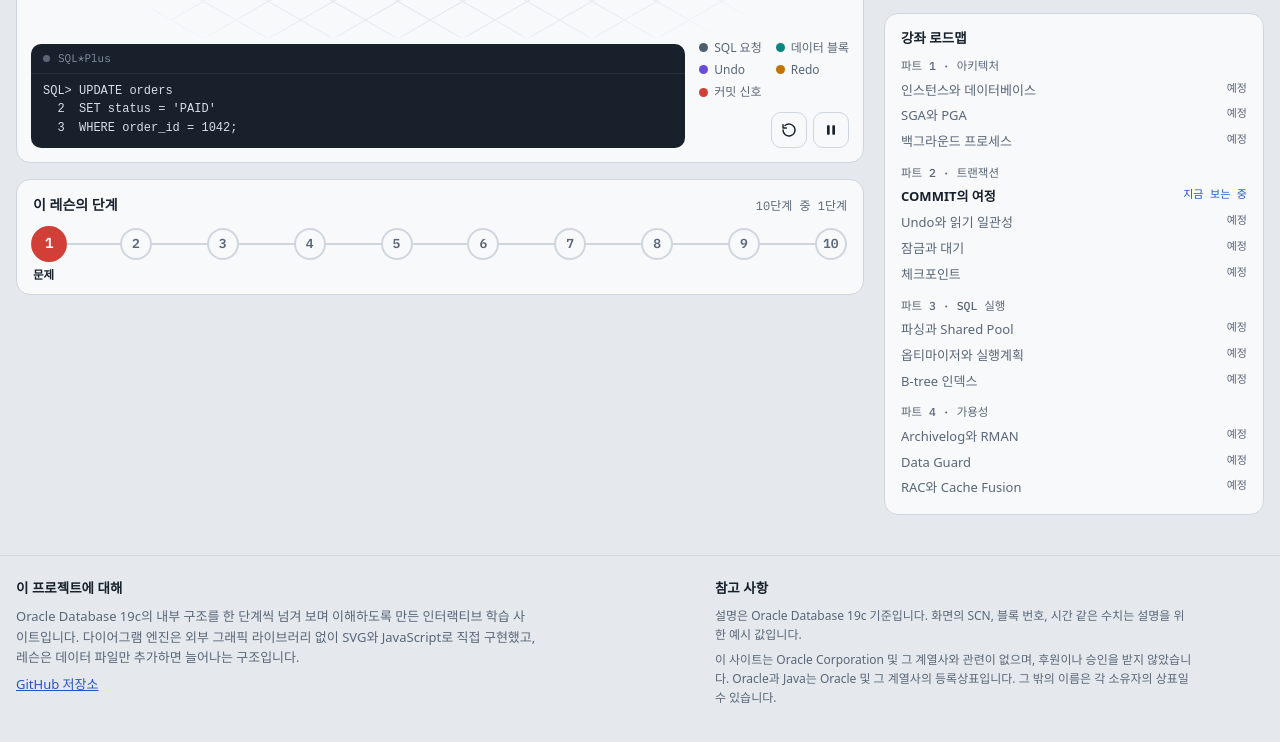
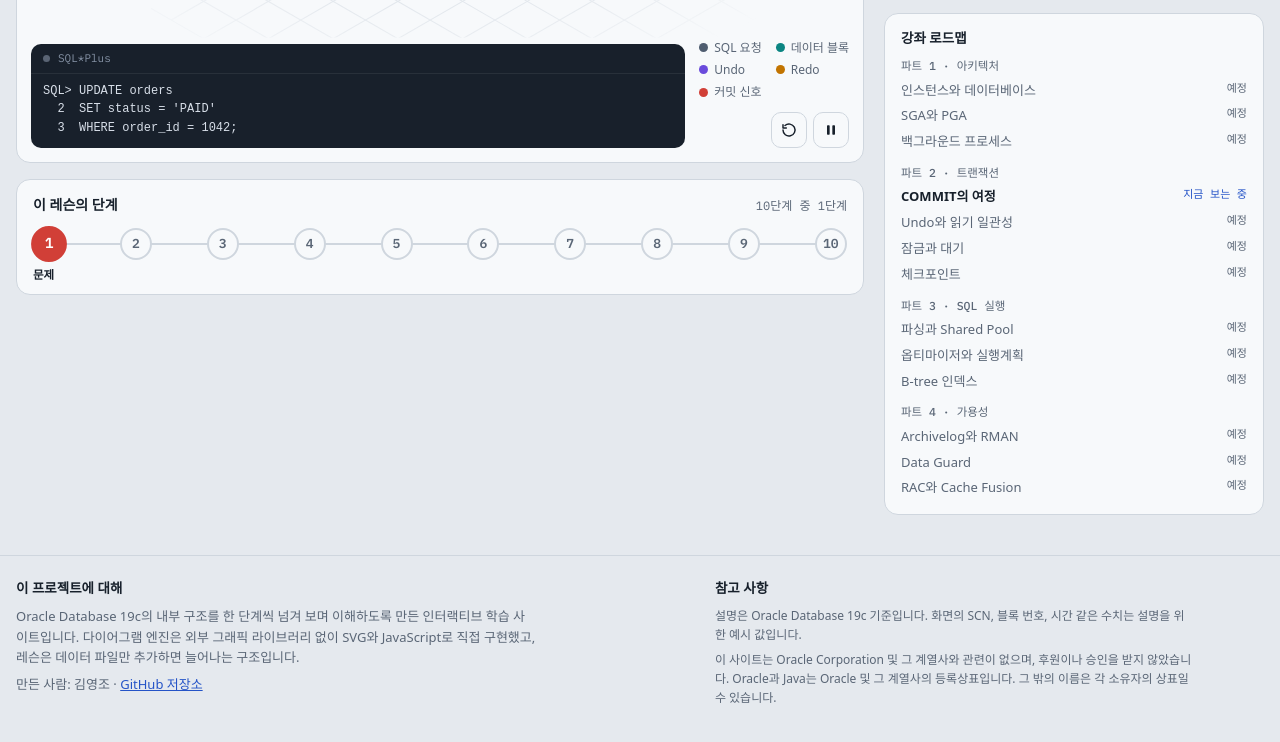
Before and after one commit to batiappa/oracle-anatomy, a plain HTML site: page index.html in a window 1280 px wide. Shown: the part 842-1584 px from the top of the page. Drawn offline with Linux system fonts and the light colour scheme; a web font is replaced by a local one.

Commit message:
Show author name in footer
Co-Authored-By: Claude Opus 5.5 <noreply@anthropic.com>

```diff
--- a/index.html
+++ b/index.html
@@ -481,7 +481,7 @@ kbd { font-size: 10.5px; border: 1px solid var(--line); border-bottom-width: 2px
    사이트 정보. 비워 두면 해당 항목은 화면에 나오지 않는다.
    ===================================================================== */
 const SITE = {
-  author: '',      // 예: '홍길동'
+  author: '김영조',
   github: 'https://github.com/batiappa/oracle-anatomy',
   contact: '',     // 예: 이력서나 LinkedIn 주소 (https://...)
 };
```
